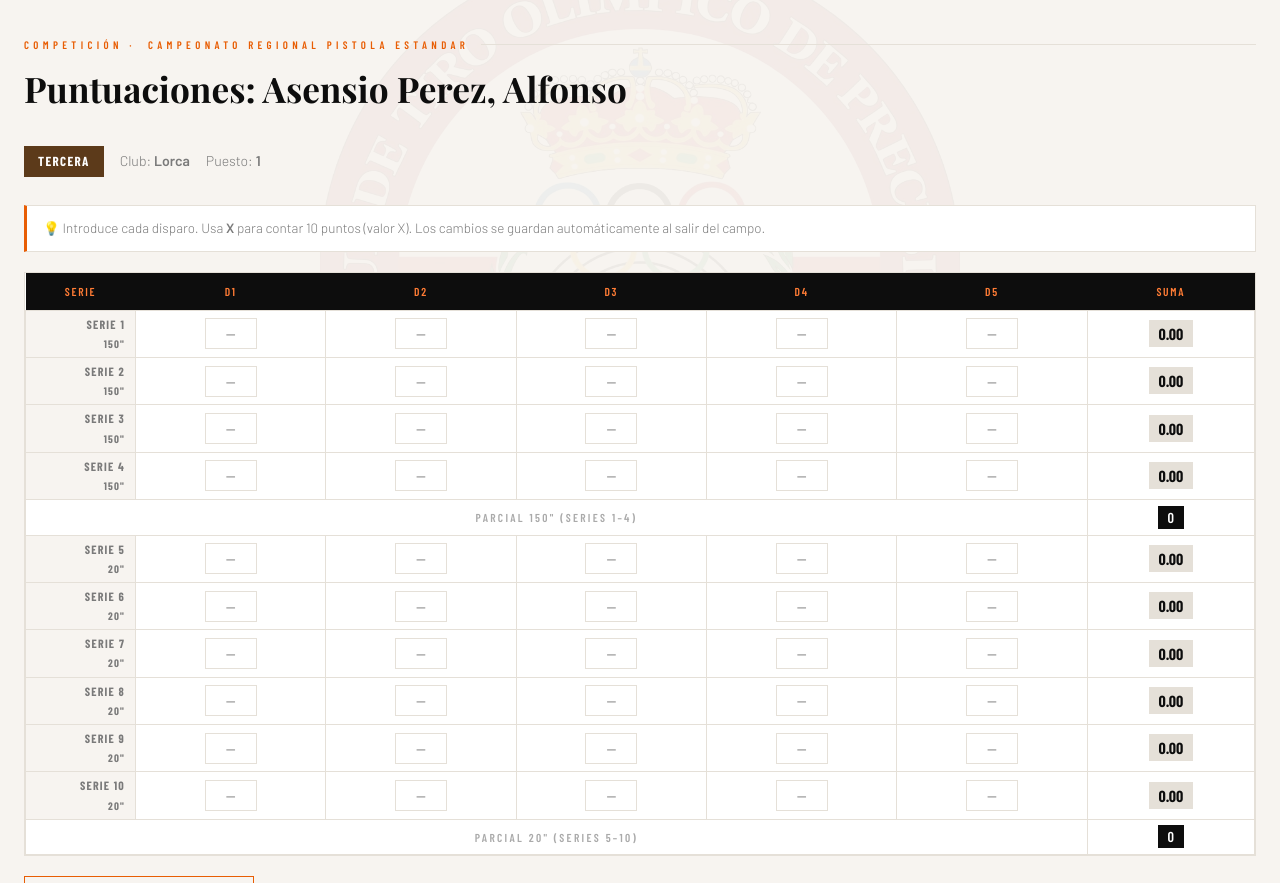
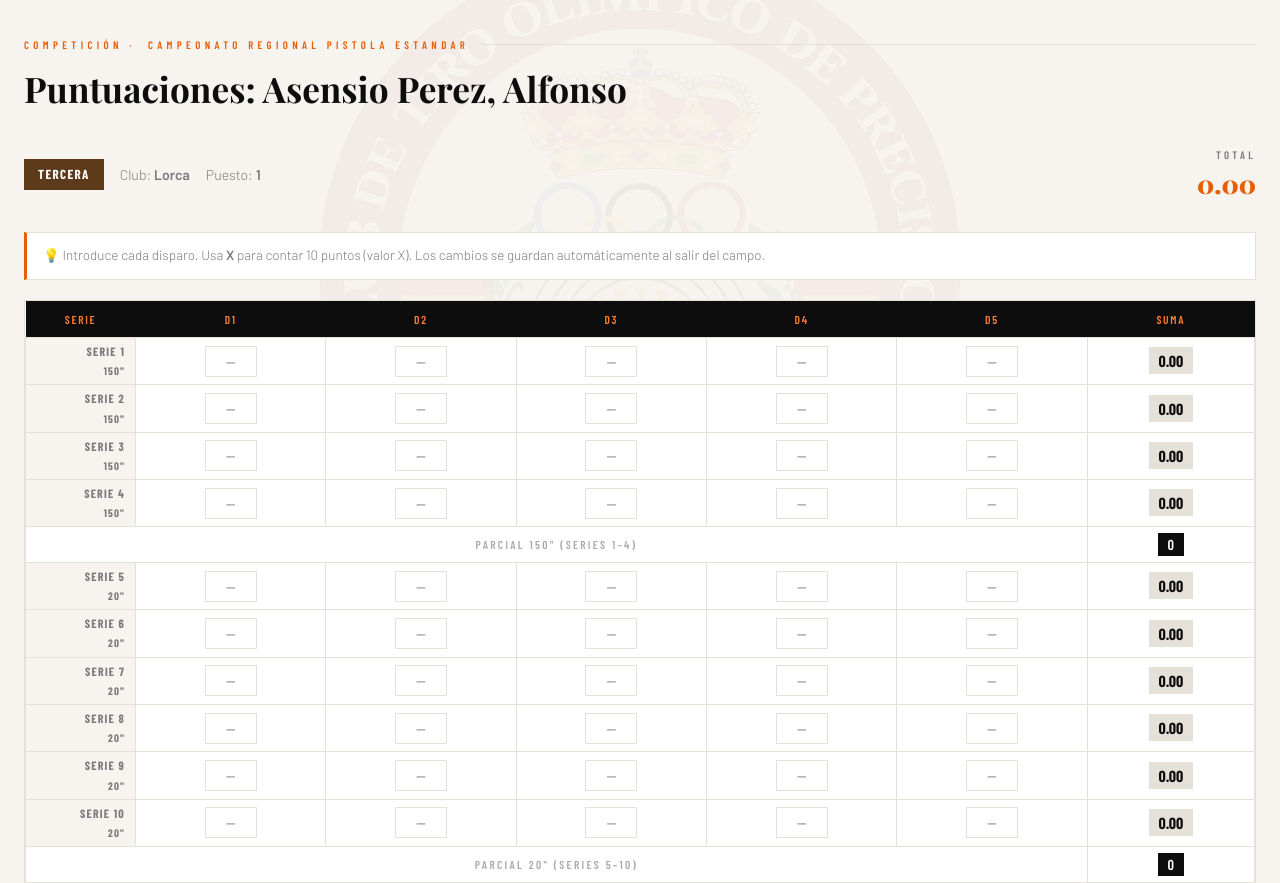
Before and after one commit to msangon82/Aplicacion_Club_Tiro, a Flask app: page /puntuaciones/1 in a window 1280 px wide. Shown: the part 132-1015 px from the top of the page. Run offline with Flask 3, Linux system fonts and the light colour scheme; data comes from the database, SQL or seed files in the repository.

Commit message:
fix total

```diff
--- a/templates/puntuaciones.html
+++ b/templates/puntuaciones.html
@@ -8,6 +8,10 @@
   <span class="badge badge-{{ insc.categoria|lower }}" style="font-size:.82rem;padding:5px 14px;">{{ insc.categoria }}</span>
   <span style="font-size:.88rem;color:var(--gris);">Club: <strong>{{ insc.club }}</strong></span>
   <span style="font-size:.88rem;color:var(--gris);">Puesto: <strong>{{ insc.puesto }}</strong></span>
+  <div style="margin-left:auto;text-align:right;">
+    <div style="font-family:'Barlow Condensed',sans-serif;font-size:.68rem;letter-spacing:.3em;color:var(--gris);text-transform:uppercase;">Total</div>
+    <div class="total-general" id="totalGeneral">{{ "%.2f"|format(total) }}</div>
+  </div>
 </div>
 
 <!-- Instrucciones -->
@@ -148,7 +152,7 @@ function recalcParciales(){
   if(e20)  e20.textContent  = p20%1===0  ? p20  : p20.toFixed(1);
   const total = p150+p20;
   const et = document.getElementById('totalGeneral');
-  if(et) et.textContent = total%1===0 ? total : total.toFixed(1);
+  if(et) et.textContent = total.toFixed(2);
 }
 
 async function guardarCelda(inp){
```
